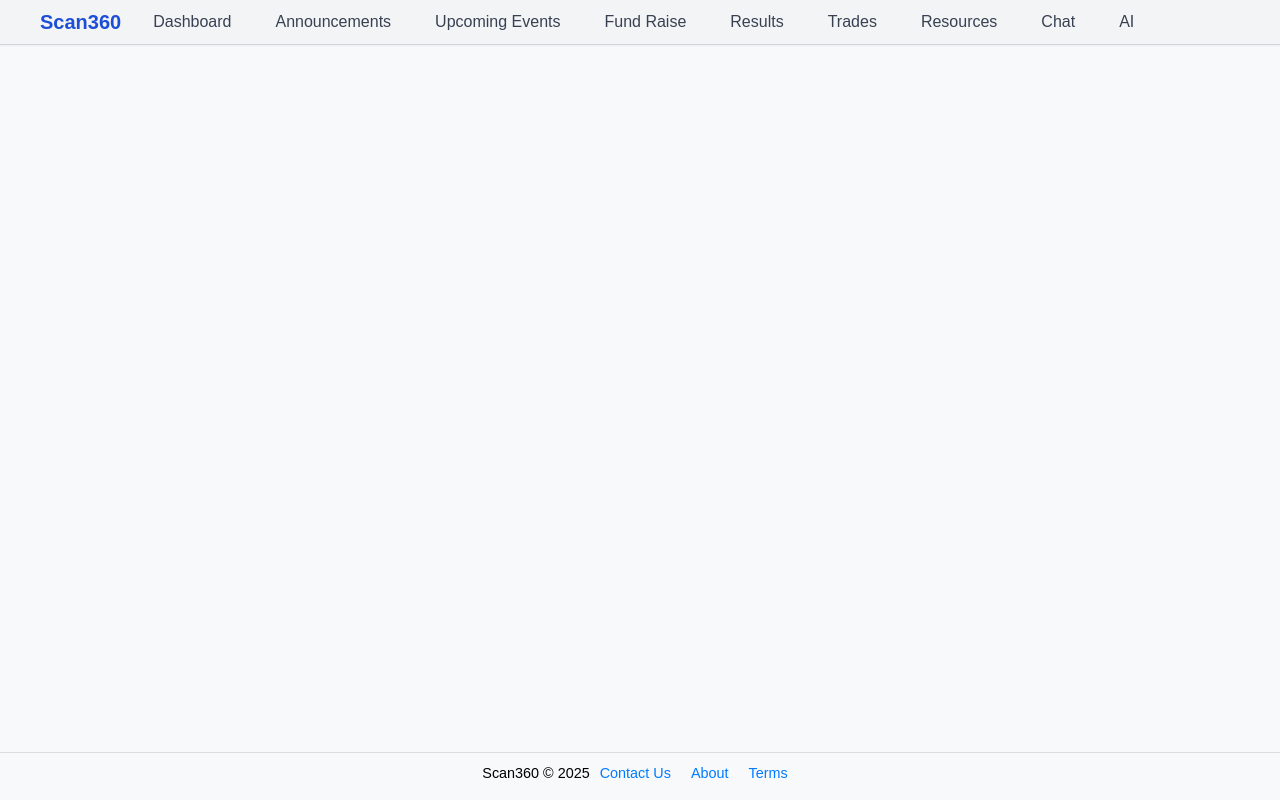
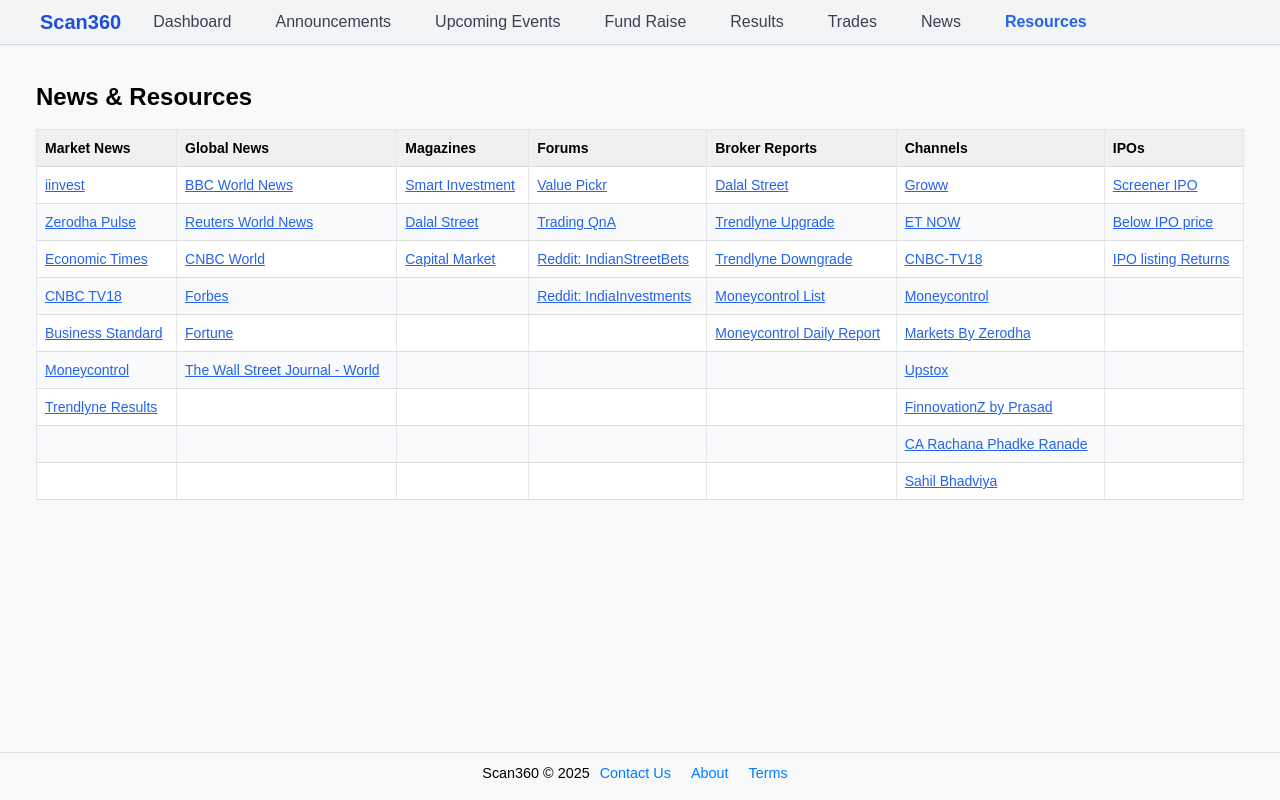
Before and after one commit to parthindia47/scan360, a React (Create React App) app in the folder source/client/: page /Resources in a window 1280 px wide. Built offline with nearby package versions, Linux system fonts and the light colour scheme; the HTML template or start-up script is replaced by a standard one.

Commit message:
News path

```diff
--- a/source/client/src/App.js
+++ b/source/client/src/App.js
@@ -11,9 +11,10 @@ import AboutUs from './AboutUs';
 import Terms from './Terms';
 import Contact from './Contact';
 import Results from './Results';
-import News from './News';
+import Resources from './Resources';
 import Ai from './Ai';
 import Chat from './Chat'
+import News from './News'
 
 import Footer from './Footer';
 
@@ -50,7 +51,8 @@ function App() {
             <Route path="/terms" element={<Terms />} />
             <Route path="/contact" element={<Contact />} />
             <Route path="/results" element={<Results />} />
-            <Route path="/news" element={<News />} />
+            <Route path="/News" element={<News />} />
+            <Route path="/Resources" element={<Resources />} />
             <Route path="/ai" element={<Ai />} />
             <Route path="/chat" element={<Chat />} />
           </Routes>
--- a/source/client/src/Navbar.js
+++ b/source/client/src/Navbar.js
@@ -14,9 +14,8 @@ function Navbar() {
     ["/fund_raise", "Fund Raise"],
     ["/results", "Results"],
     ["/trades", "Trades"],
-    ["/news", "Resources"],
-    ["/chat", "Chat"],
-    ["/ai", "AI"],
+    ["/news", "News"],
+    ["/resources", "Resources"],
   ];
 
   // Close menu on outside click
--- a/source/client/src/News.js
+++ b/source/client/src/News.js
@@ -1,135 +1,95 @@
-import React from 'react';
-
-const linksData = [
-  {
-    category: 'Market News',
-    links: [
-      { name: 'iinvest', url: 'https://iinvest.cogencis.com/news' },
-      { name: 'Zerodha Pulse', url: 'https://pulse.zerodha.com/' },
-      { name: 'Economic Times', url: 'https://economictimes.indiatimes.com/' },
-      { name: 'CNBC TV18', url: 'https://www.cnbctv18.com/market/' },
-      { name: 'Business Standard', url: 'https://www.business-standard.com/markets' },
-      { name: 'Moneycontrol', url: 'https://www.moneycontrol.com/news/' },
-      { name: 'Trendlyne Results', url: 'https://trendlyne.com/dashboard/results/industry/' },
-    ],
-  },
-  {
-    category: 'Global News',
-    links: [
-    { name: 'BBC World News', url: 'https://www.bbc.com/news/world' },
-    { name: 'Reuters World News', url: 'https://www.reuters.com/news/world' },
-    { name: 'CNBC World', url: 'https://www.cnbc.com/world/' },
-    { name: 'Forbes', url: 'https://www.forbes.com/business/' },
-    { name: 'Fortune', url: 'https://fortune.com/' },
-    { name: 'The Wall Street Journal - World', url: 'https://www.wsj.com/news/world' },
-    ],
-  },
-  {
-    category: 'Magazines',
-    links: [
-      { name: 'Smart Investment', url: 'https://smartinvestment.in/' },
-      { name: 'Dalal Street', url: 'https://www.dsij.in/' },
-      { name: 'Capital Market', url: 'https://www.capitalmarket.com/news' },
-    ],
-  },
-  {
-    category: 'Forums',
-    links: [
-      { name: 'Value Pickr', url: 'https://forum.valuepickr.com/' },
-      { name: 'Trading QnA', url: 'https://tradingqna.com/c/stocks/13' },
-      { name: 'Reddit: IndianStreetBets', url: 'https://www.reddit.com/r/IndianStreetBets/' },
-      { name: 'Reddit: IndiaInvestments', url: 'https://www.reddit.com/r/IndiaInvestments/' },
-    ],
-  },
-  {
-    category: 'Broker Reports',
-    links: [
-      { name: 'Dalal Street', url: 'https://www.dsij.in/markets/reports/broker-reports' },
-      { name: 'Trendlyne Upgrade', url: 'https://trendlyne.com/research-reports/recent-upgrades/' },
-      { name: 'Trendlyne Downgrade', url: 'https://trendlyne.com/research-reports/recent-downgrades/' },
-      { name: 'Moneycontrol List', url: 'https://www.moneycontrol.com/markets/stock-ideas/?classic=true' },
-      { name: 'Moneycontrol Daily Report', url: 'https://www.moneycontrol.com/markets/brokerage-view.php?c=4' },
-    ],
-  },
-  {
-    category: 'Channels',
-    links: [
-      { name: 'Groww', url: 'https://www.youtube.com/@GrowwOfficial' },
-      { name: 'ET NOW', url: 'https://www.youtube.com/@ETNOW' },
-      { name: 'CNBC-TV18', url: 'https://www.youtube.com/@cnbctv18india' },
-      { name: 'Moneycontrol', url: 'https://www.youtube.com/@moneycontrol' },
-      { name: 'Markets By Zerodha', url: 'https://www.youtube.com/@marketsbyzerodha' },
-      { name: 'Upstox', url: 'https://www.youtube.com/@UpstoxOfficial' },
-      { name: 'FinnovationZ by Prasad', url: 'https://www.youtube.com/@namaskarprasad' },
-      { name: 'CA Rachana Phadke Ranade', url: 'https://www.youtube.com/@CARachanaRanade' },
-      { name: 'Sahil Bhadviya', url: 'https://www.youtube.com/@SahilBhadviya' },
-
-    ],
-  },
-];
+import React, { useEffect, useState } from 'react';
+import axios from 'axios';
 
 function News() {
+  const [data, setData] = useState([]);
+  const [loading, setLoading] = useState(true);
+  const [filtered, setFiltered] = useState(false);
+  const [expandedRows, setExpandedRows] = useState({});
+  const [sortConfig, setSortConfig] = useState({ key: 'an_dt', direction: 'desc' });
+
+  useEffect(() => {
+    axios.get(`${process.env.REACT_APP_API_URL}/api/stockNews`)
+      .then(res => {
+        setData(res.data);
+        setLoading(false);
+      })
+      .catch(err => {
+        console.error('Failed to fetch News', err);
+        setLoading(false);
+      });
+  }, []);
+
+  const toggleExpanded = (index) => {
+    setExpandedRows(prev => ({ ...prev, [index]: !prev[index] }));
+  };
+
+  const formatDate = (dateStr) => {
+    const date = new Date(dateStr);
+    return isNaN(date) ? 'Invalid date' : date.toLocaleDateString('en-IN');
+  };
+
   return (
-    <div className="p-4 mb-6">
-      <h2 className="text-2xl font-bold mb-4">News & Resources</h2>
+    <div className="p-4 mb-4">
+      {loading ? (
+        <div className="text-center text-blue-600 font-medium py-6 animate-pulse">Loading...</div>
+      ) : (
+        <>
 
-      {/* Desktop table view */}
-      <div className="hidden md:block overflow-x-auto">
-        <table className="table-auto border-collapse w-full text-sm">
-          <thead className="bg-gray-100">
-            <tr>
-              {linksData.map((section, idx) => (
-                <th key={idx} className="p-2 border text-left">{section.category}</th>
-              ))}
+          {/* Table */}
+          <div className="overflow-x-auto">
+            <table className="table-auto border-collapse w-full text-sm text-gray-800 font-normal">
+              <thead>
+                <tr className="bg-gray-200">
+                  <th className="p-2 text-left">Published</th>
+                  <th className="p-2 text-left">Title</th>
+                  <th className="p-2 text-left">Link</th>
+                  <th className="p-2 text-left">Summary</th>
                 </tr>
               </thead>
               <tbody>
-            {Array.from({
-              length: Math.max(...linksData.map((s) => s.links.length)),
-            }).map((_, rowIdx) => (
-              <tr key={rowIdx} className={rowIdx % 2 === 0 ? 'bg-white' : 'bg-gray-50'}>
-                {linksData.map((section, colIdx) => (
-                  <td key={colIdx} className="p-2 border">
-                    {section.links[rowIdx] ? (
-                      <a
-                        href={section.links[rowIdx].url}
-                        target="_blank"
-                        rel="noopener noreferrer"
-                        className="text-blue-600 underline hover:text-blue-800"
+                {data.length === 0 ? (
+                  <tr>
+                    <td colSpan="6" className="text-center text-gray-500 py-4">No News found.</td>
+                  </tr>
+                ) : (
+                  data.map((row, idx) => {
+                    const fullText = row.Summary || '';
+                    const isExpanded = expandedRows[idx];
+
+                    return (
+                      <tr key={idx} className={idx % 2 === 0 ? 'bg-white' : 'bg-gray-100'}>
+                        <td className="p-2 sticky left-0 bg-inherit z-10">{formatDate(row.published)}</td>
+                        <td className="p-2">{row.title ||  '—'}</td>
+
+                        <td className="p-2">
+                          {row.link ? (
+                            <a href={row.link} target="_blank" rel="noopener noreferrer" className="text-blue-600 underline">
+                              Read
+                            </a>
+                          ) : '—'}
+                        </td>
+
+                        <td className="p-2">
+                          {fullText.length > 200 && (
+                            <button
+                              className="ml-2 text-blue-600 underline text-xs"
+                              onClick={() => toggleExpanded(idx)}
                             >
-                        {section.links[rowIdx].name}
-                      </a>
-                    ) : null}
+                              {isExpanded ? 'less' : 'more'}
+                            </button>
+                          )}
                         </td>
-                ))}
+
                       </tr>
-            ))}
+                    );
+                  })
+                )}
               </tbody>
             </table>
           </div>
-
-      {/* Mobile card/list view */}
-      <div className="md:hidden space-y-6">
-        {linksData.map((section, idx) => (
-          <div key={idx} className="border rounded-lg shadow-sm p-4 bg-white">
-            <h3 className="text-lg font-semibold mb-3">{section.category}</h3>
-            <ul className="space-y-2">
-              {section.links.map((link, linkIdx) => (
-                <li key={linkIdx}>
-                  <a
-                    href={link.url}
-                    target="_blank"
-                    rel="noopener noreferrer"
-                    className="text-blue-600 underline hover:text-blue-800"
-                  >
-                    {link.name}
-                  </a>
-                </li>
-              ))}
-            </ul>
-          </div>
-        ))}
-      </div>
+        </>
+      )}
     </div>
   );
 }
--- /dev/null
+++ b/source/client/src/Resources.js
@@ -0,0 +1,145 @@
+import React from 'react';
+
+const linksData = [
+  {
+    category: 'Market News',
+    links: [
+      { name: 'iinvest', url: 'https://iinvest.cogencis.com/news' },
+      { name: 'Zerodha Pulse', url: 'https://pulse.zerodha.com/' },
+      { name: 'Economic Times', url: 'https://economictimes.indiatimes.com/' },
+      { name: 'CNBC TV18', url: 'https://www.cnbctv18.com/market/' },
+      { name: 'Business Standard', url: 'https://www.business-standard.com/markets' },
+      { name: 'Moneycontrol', url: 'https://www.moneycontrol.com/news/' },
+      { name: 'Trendlyne Results', url: 'https://trendlyne.com/dashboard/results/industry/' },
+    ],
+  },
+  {
+    category: 'Global News',
+    links: [
+    { name: 'BBC World News', url: 'https://www.bbc.com/news/world' },
+    { name: 'Reuters World News', url: 'https://www.reuters.com/news/world' },
+    { name: 'CNBC World', url: 'https://www.cnbc.com/world/' },
+    { name: 'Forbes', url: 'https://www.forbes.com/business/' },
+    { name: 'Fortune', url: 'https://fortune.com/' },
+    { name: 'The Wall Street Journal - World', url: 'https://www.wsj.com/news/world' },
+    ],
+  },
+  {
+    category: 'Magazines',
+    links: [
+      { name: 'Smart Investment', url: 'https://smartinvestment.in/' },
+      { name: 'Dalal Street', url: 'https://www.dsij.in/' },
+      { name: 'Capital Market', url: 'https://www.capitalmarket.com/news' },
+    ],
+  },
+  {
+    category: 'Forums',
+    links: [
+      { name: 'Value Pickr', url: 'https://forum.valuepickr.com/' },
+      { name: 'Trading QnA', url: 'https://tradingqna.com/c/stocks/13' },
+      { name: 'Reddit: IndianStreetBets', url: 'https://www.reddit.com/r/IndianStreetBets/' },
+      { name: 'Reddit: IndiaInvestments', url: 'https://www.reddit.com/r/IndiaInvestments/' },
+    ],
+  },
+  {
+    category: 'Broker Reports',
+    links: [
+      { name: 'Dalal Street', url: 'https://www.dsij.in/markets/reports/broker-reports' },
+      { name: 'Trendlyne Upgrade', url: 'https://trendlyne.com/research-reports/recent-upgrades/' },
+      { name: 'Trendlyne Downgrade', url: 'https://trendlyne.com/research-reports/recent-downgrades/' },
+      { name: 'Moneycontrol List', url: 'https://www.moneycontrol.com/markets/stock-ideas/?classic=true' },
+      { name: 'Moneycontrol Daily Report', url: 'https://www.moneycontrol.com/markets/brokerage-view.php?c=4' },
+    ],
+  },
+  {
+    category: 'Channels',
+    links: [
+      { name: 'Groww', url: 'https://www.youtube.com/@GrowwOfficial' },
+      { name: 'ET NOW', url: 'https://www.youtube.com/@ETNOW' },
+      { name: 'CNBC-TV18', url: 'https://www.youtube.com/@cnbctv18india' },
+      { name: 'Moneycontrol', url: 'https://www.youtube.com/@moneycontrol' },
+      { name: 'Markets By Zerodha', url: 'https://www.youtube.com/@marketsbyzerodha' },
+      { name: 'Upstox', url: 'https://www.youtube.com/@UpstoxOfficial' },
+      { name: 'FinnovationZ by Prasad', url: 'https://www.youtube.com/@namaskarprasad' },
+      { name: 'CA Rachana Phadke Ranade', url: 'https://www.youtube.com/@CARachanaRanade' },
+      { name: 'Sahil Bhadviya', url: 'https://www.youtube.com/@SahilBhadviya' },
+
+    ],
+  },
+  {
+    category: 'IPOs',
+    links: [
+      { name: 'Screener IPO', url: 'https://www.screener.in/ipo/' },
+      { name: 'Below IPO price', url: 'https://www.screener.in/ipo/below-price/' },
+      { name: 'IPO listing Returns', url: 'https://groww.in/ipo/closed' },
+    ],
+  },
+];
+
+function Resources() {
+  return (
+    <div className="p-4 mb-6">
+      <h2 className="text-2xl font-bold mb-4">News & Resources</h2>
+
+      {/* Desktop table view */}
+      <div className="hidden md:block overflow-x-auto">
+        <table className="table-auto border-collapse w-full text-sm">
+          <thead className="bg-gray-100">
+            <tr>
+              {linksData.map((section, idx) => (
+                <th key={idx} className="p-2 border text-left">{section.category}</th>
+              ))}
+            </tr>
+          </thead>
+          <tbody>
+            {Array.from({
+              length: Math.max(...linksData.map((s) => s.links.length)),
+            }).map((_, rowIdx) => (
+              <tr key={rowIdx} className={rowIdx % 2 === 0 ? 'bg-white' : 'bg-gray-50'}>
+                {linksData.map((section, colIdx) => (
+                  <td key={colIdx} className="p-2 border">
+                    {section.links[rowIdx] ? (
+                      <a
+                        href={section.links[rowIdx].url}
+                        target="_blank"
+                        rel="noopener noreferrer"
+                        className="text-blue-600 underline hover:text-blue-800"
+                      >
+                        {section.links[rowIdx].name}
+                      </a>
+                    ) : null}
+                  </td>
+                ))}
+              </tr>
+            ))}
+          </tbody>
+        </table>
+      </div>
+
+      {/* Mobile card/list view */}
+      <div className="md:hidden space-y-6">
+        {linksData.map((section, idx) => (
+          <div key={idx} className="border rounded-lg shadow-sm p-4 bg-white">
+            <h3 className="text-lg font-semibold mb-3">{section.category}</h3>
+            <ul className="space-y-2">
+              {section.links.map((link, linkIdx) => (
+                <li key={linkIdx}>
+                  <a
+                    href={link.url}
+                    target="_blank"
+                    rel="noopener noreferrer"
+                    className="text-blue-600 underline hover:text-blue-800"
+                  >
+                    {link.name}
+                  </a>
+                </li>
+              ))}
+            </ul>
+          </div>
+        ))}
+      </div>
+    </div>
+  );
+}
+
+export default Resources;
```
Also changed, not shown: 2 other files (tests, documents, lock files or other folders). Lines whose indentation alone changed are shown as unchanged.
